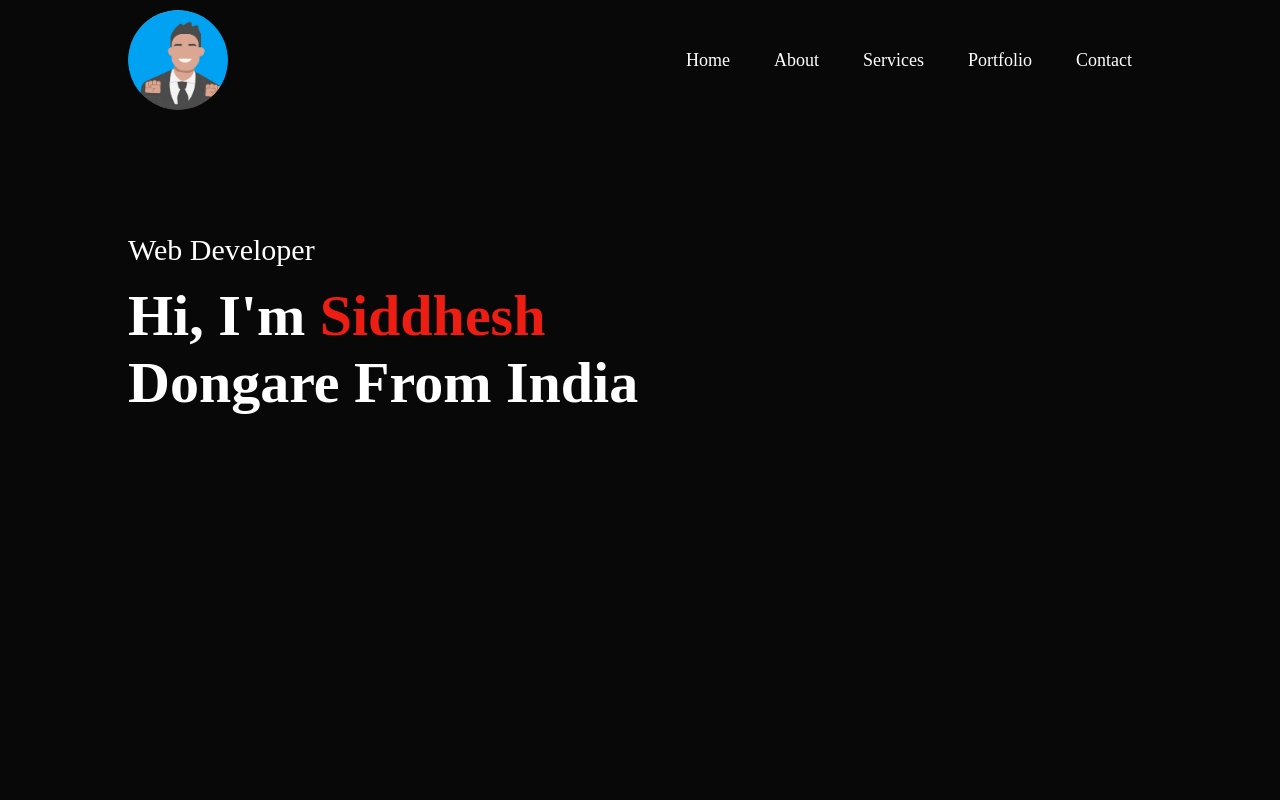
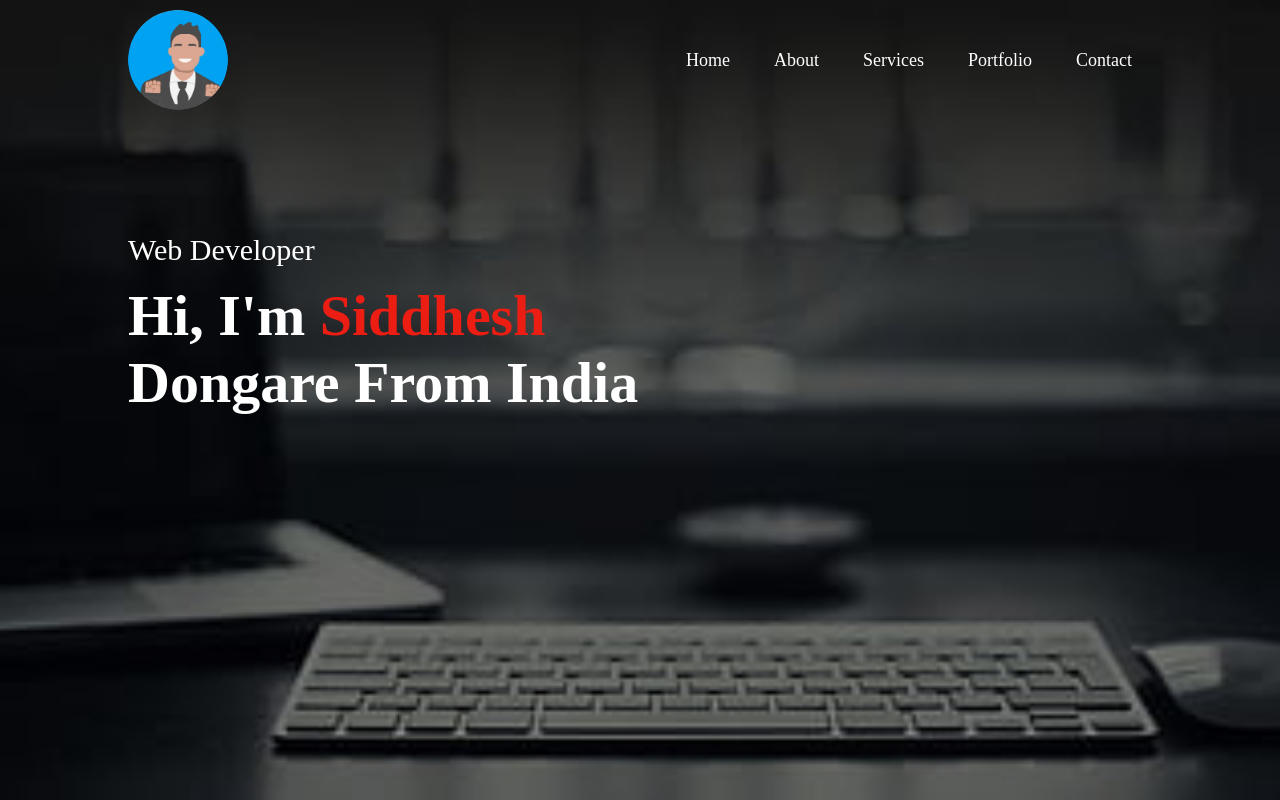
Before and after one commit to SiddheshDongare510/Portfolio, a plain HTML site: page index.html in a window 1280 px wide. Shown: the top 800 px of the page. Drawn offline with Linux system fonts and the light colour scheme.

Commit message:
Update style.css

```diff
--- a/style.css
+++ b/style.css
@@ -15,7 +15,7 @@ body{
 #header{
     width: 100%;
     height: 100vh;
-    background-image: url(images/backroundPortImg.jpg);
+    background-image: url(backroundPortImg.jpg);
     background-size: cover;
     background-position: center;
 }
```
